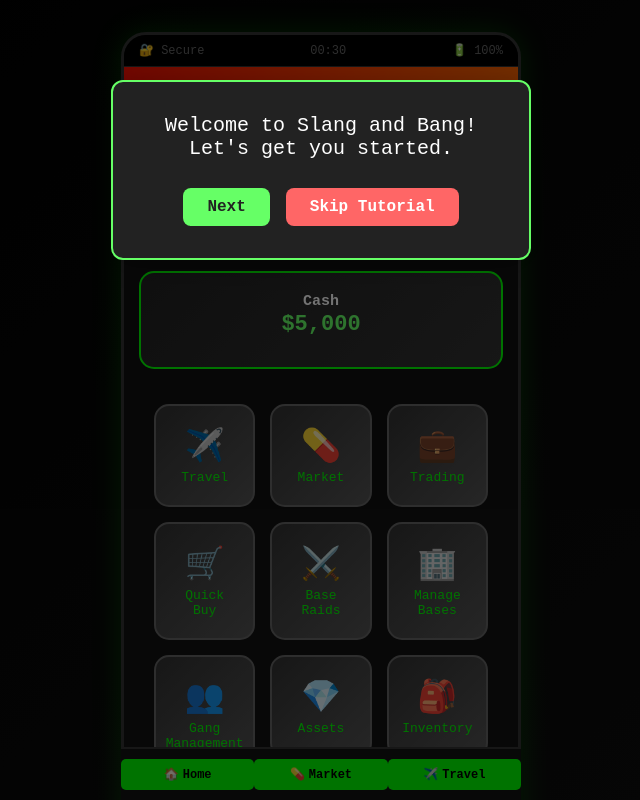
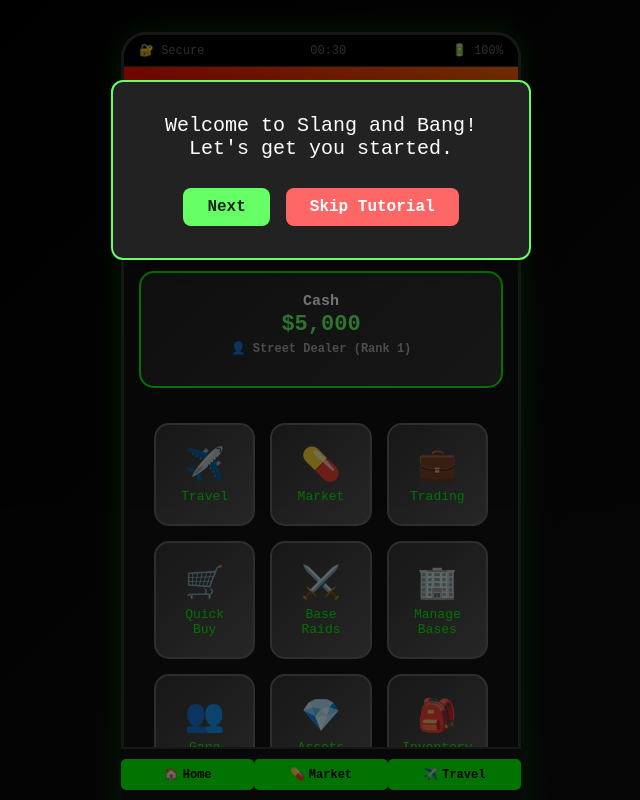
Before and after one commit to sirsapient/slang-bang-react, a React (Vite) app: page / in a window 1280 px wide. Shown: the top 800 px of the page, without its empty margins (319-959 px from the left). Built offline with nearby package versions, Linux system fonts and the light colour scheme.

Commit message:
Update tutorial overlay and other components

```diff
--- a/src/components/PlayerCard.tsx
+++ b/src/components/PlayerCard.tsx
@@ -1,20 +1,74 @@
 
 import { useGame } from '../contexts/GameContext.jsx';
 import { formatLargeCurrency } from '../game/utils.js';
+// @ts-ignore
+import { gameData } from '../game/data/gameData';
 
 export function PlayerCard() {
-  const { state } = useGame();
+  const { state, getAssetSummary } = useGame();
   const cash = state.cash || 0;
+  const currentCity = state.currentCity;
+  const assetSummary = getAssetSummary();
 
-  const heatLevel = state.heatLevel || 0;
+  // Calculate current player rank
+  const getCurrentRank = () => {
+    const netWorth = (() => {
+      let total = cash;
+      const cityData = (gameData as any).cities[currentCity];
+      const prices = cityData?.prices || {};
+      for (const drug in state.inventory) {
+        const qty = state.inventory[drug] || 0;
+        const price = prices[drug] || 0;
+        total += qty * price;
+      }
+      total += assetSummary.totalValue || 0;
+      return total;
+    })();
 
+    const basesOwned = Object.keys(state.bases || {}).length;
+    const gangSize = state.gangSize || 0;
+    const assetValue = assetSummary.totalValue || 0;
 
+    // Calculate number of leveled up bases (level > 1)
+    const leveledBases = (() => {
+      let count = 0;
+      Object.values(state.bases || {}).forEach((cityBases: any) => {
+        (cityBases as any[]).forEach((base: any) => {
+          if (base.level && base.level > 1) count++;
+        });
+      });
+      return count;
+    })();
+
+    let currentRank = 1;
+    const playerRanks = (gameData as any).playerRanks;
+    for (let rankId = 10; rankId >= 1; rankId--) {
+      const rank = playerRanks[rankId];
+      if (
+        netWorth >= rank.minNetWorth &&
+        basesOwned >= rank.minBases &&
+        gangSize >= rank.minGang &&
+        assetValue >= (rank.minAssets || 0) &&
+        leveledBases >= (rank.minLeveledBases || 0)
+      ) {
+        currentRank = rankId;
+        break;
+      }
+    }
+    return currentRank;
+  };
+
+  const currentRank = getCurrentRank();
+  const rankData = (gameData as any).playerRanks[currentRank];
 
   return (
     <div className="player-card">
       <div className="cash-display">
         <div className="cash-title" style={{ fontSize: 15, color: '#fff', fontWeight: 'bold', marginBottom: 2 }}>Cash</div>
         <div style={{ fontSize: 22, fontWeight: 'bold' }}>{formatLargeCurrency(cash)}</div>
+        <div style={{ fontSize: 12, color: '#aaa', marginTop: 4 }}>
+          {rankData.emoji} {rankData.name} (Rank {currentRank})
+        </div>
       </div>
     </div>
   );
```
